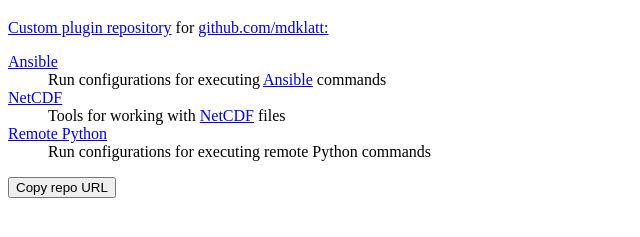
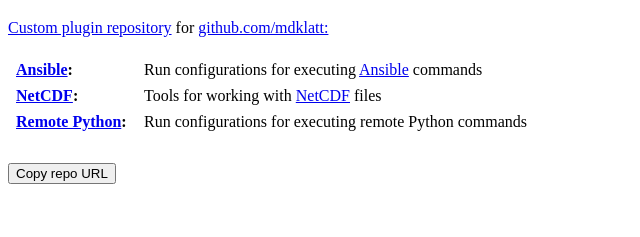
Before and after one commit to mdklatt/idea-plugin-repo, a plain HTML site: page dist/index.html in a window 1280 px wide. Shown: the part 61-298 px from the top of the page, without its empty margins (0-640 px from the left). Drawn offline with Linux system fonts and the light colour scheme.

Commit message:
Modified styling of plugins table on index.html

```diff
--- a/dist/index.html
+++ b/dist/index.html
@@ -11,6 +11,27 @@
       navigator.clipboard.writeText(url.href)
     }
   </script>
+  <style>
+    dl {
+      border: 3px none #ccc;
+      padding: 0.5em;
+    }
+    dt {
+      float: left;
+      clear: left;
+      width: 8em;
+      text-align: left;
+      font-weight: bold;
+    }
+    dt::after {
+      content: ":";
+    }
+    dd {
+      /*margin: 0 0 0 0px;*/
+      padding: 0 0 0.5em 0;
+    }
+  </style>
+
 </head>
 
 <body>
```
